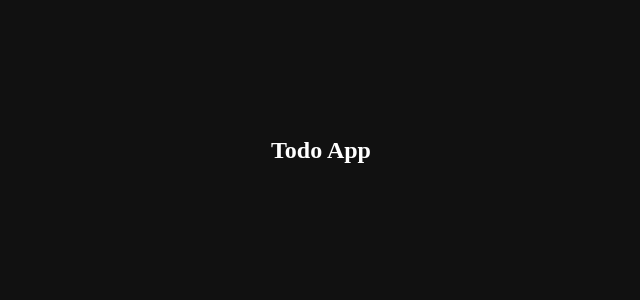
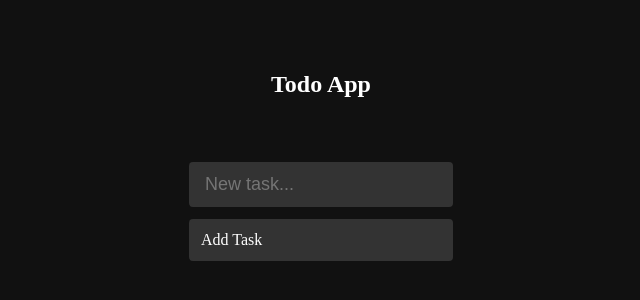
Before and after one commit to sdcautomations/todo-app, a React (Vite) app: page / in a window 1280 px wide. Shown: the part 234-534 px from the top of the page, without its empty margins (319-959 px from the left). Built offline with nearby package versions, Linux system fonts and the light colour scheme.

Commit message:
feat: add creating tasks

```diff
--- a/src/app.module.scss
+++ b/src/app.module.scss
@@ -17,8 +17,33 @@
   &__tasks {
     display: flex;
     flex-direction: column;
-    gap: 8;
+    gap: 8px;
 
     width: 400px;
   }
+
+  &__form {
+    display: flex;
+    flex-direction: column;
+    gap: 12px;
+
+    &__input {
+      padding: 12px 16px;
+      font-size: 18px;
+
+      background-color: #333;
+      color: #fff;
+
+      border: 0;
+      border-radius: 4px;
+      outline: 0;
+    }
+
+    &__button {
+      padding: 12px;
+      border-radius: 4px;
+
+      background-color: #333;
+    }
+  }
 }
--- a/src/app.tsx
+++ b/src/app.tsx
@@ -4,9 +4,15 @@ import { Todo } from "./components";
 
 export const App = () => {
   const [tasks, setTasks] = useState<Array<string>>([]);
+  const [inputValue, setInputValue] = useState<string>("");
 
   const handleAddTask = (newTask: string) => {
     setTasks([...tasks, newTask]);
+    setInputValue("");
+  };
+
+  const handleInputChange = (value: any) => {
+    setInputValue(value);
   };
 
   return (
@@ -18,6 +24,27 @@ export const App = () => {
           return <Todo content={e} />;
         })}
       </div>
+
+      <div className={styles["app__form"]}>
+        <input
+          className={styles["app__form__input"]}
+          type="text"
+          value={inputValue}
+          placeholder="New task..."
+          onChange={(e: any) => {
+            handleInputChange(e.target.value);
+          }}
+        />
+
+        <div
+          className={styles["app__form__button"]}
+          onClick={() => {
+            handleAddTask(inputValue);
+          }}
+        >
+          Add Task
+        </div>
+      </div>
     </main>
   );
 };
--- a/src/components/todo/todo.module.scss
+++ b/src/components/todo/todo.module.scss
@@ -9,9 +9,26 @@
   display: flex;
   justify-content: space-between;
 
+  font-size: 18px;
+
   &:hover {
     background-color: #1a1a1a;
     cursor: pointer;
     user-select: none;
   }
+
+  &--checked {
+    text-decoration: line-through;
+    background-color: #111;
+
+    width: 100%;
+
+    padding: 12px;
+    border-radius: 8px;
+
+    display: flex;
+    justify-content: space-between;
+
+    font-size: 18px;
+  }
 }
--- a/src/components/todo/todo.tsx
+++ b/src/components/todo/todo.tsx
@@ -1,3 +1,4 @@
+import { useState } from "react";
 import styles from "./todo.module.scss";
 
 export type TodoProps = {
@@ -5,5 +6,18 @@ export type TodoProps = {
 };
 
 export const Todo = ({ content }: TodoProps) => {
-  return <div className={styles["todo"]}>{content}</div>;
+  const [isChecked, setIsChecked] = useState(false);
+
+  const handleClick = () => {
+    setIsChecked(!isChecked);
+  };
+
+  return (
+    <div
+      className={!isChecked ? styles["todo"] : styles["todo--checked"]}
+      onClick={handleClick}
+    >
+      {content}
+    </div>
+  );
 };
```
